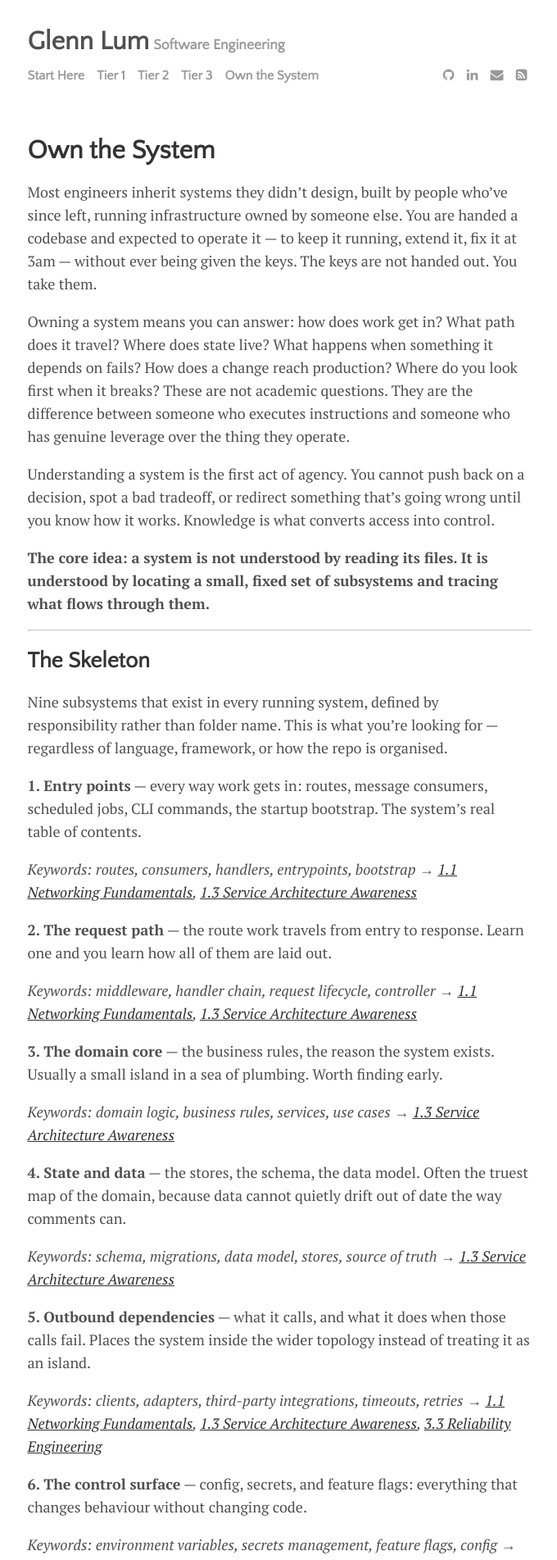
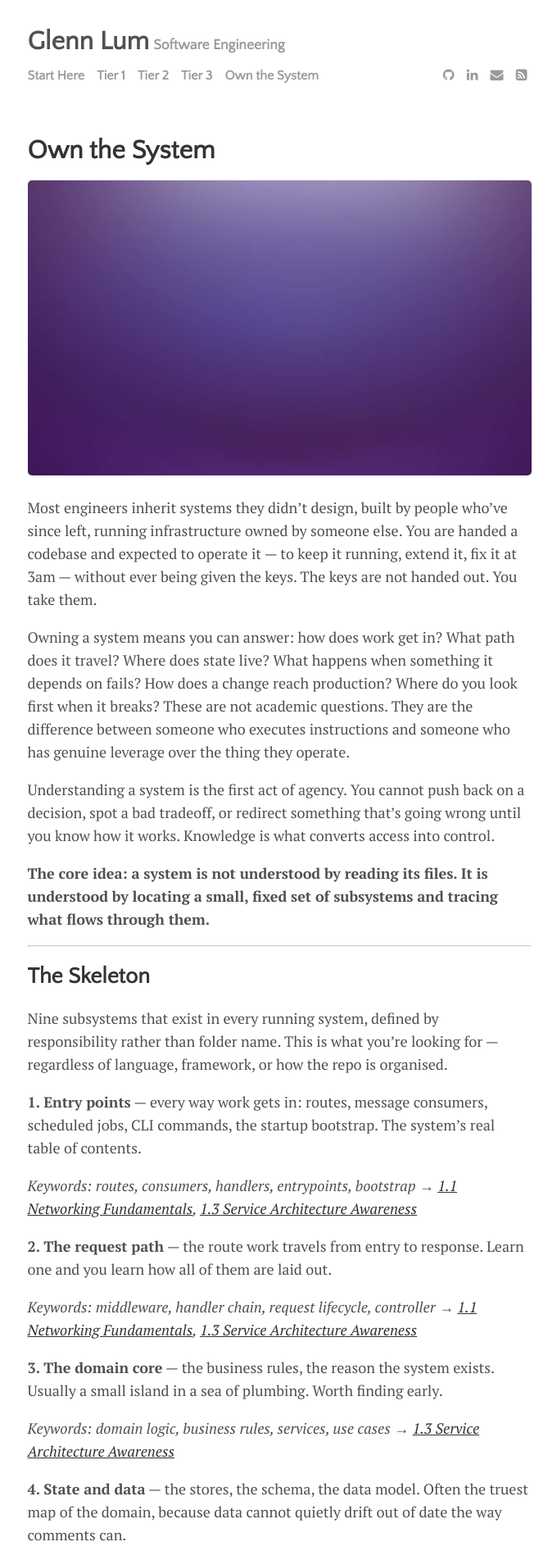
Before and after one commit to GD-MRNG/engineering-blog, a Jekyll site: the page built from menu/own-the-system.md, in a window 1280 px wide. Shown: the top 1903 px of the page at 82% size, without its empty margins (299-979 px from the left). Built offline with Jekyll 4.4.1, drawn with Linux system fonts in a browser that asks for light colours.

Commit message:
Re-insert image into page 'own the system'

```diff
--- a/menu/own-the-system.md
+++ b/menu/own-the-system.md
@@ -3,6 +3,8 @@ layout: page
 title: "Own the System"
 permalink: /own-the-system
 ---
+
+<img src="{{ site.url }}{{ site.baseurl }}/assets/img/own_the_system.jpg">
 
 Most engineers inherit systems they didn't design, built by people who've since left, running infrastructure owned by someone else. You are handed a codebase and expected to operate it — to keep it running, extend it, fix it at 3am — without ever being given the keys. The keys are not handed out. You take them.
 
```
Also changed, not shown: assets/img/own_the_system.jpg (renamed from assets/img/read_any_system.jpg).
